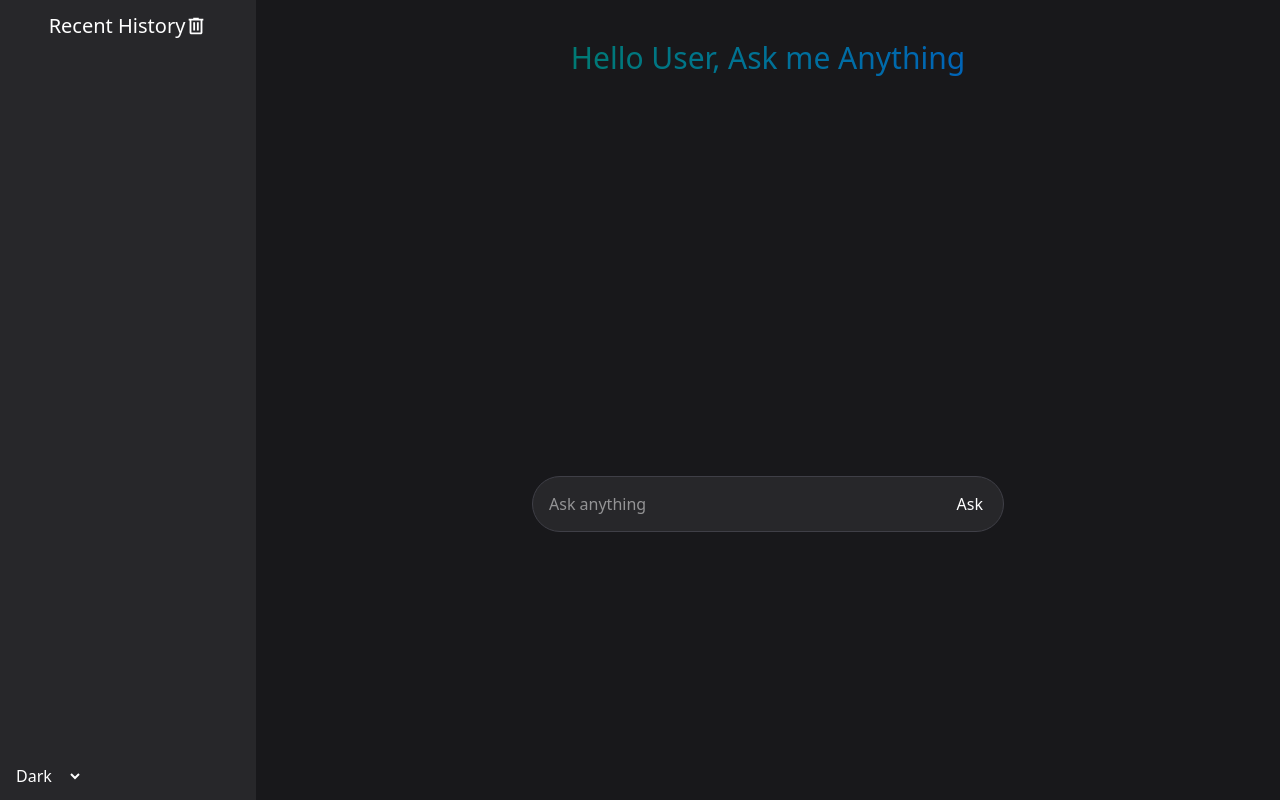
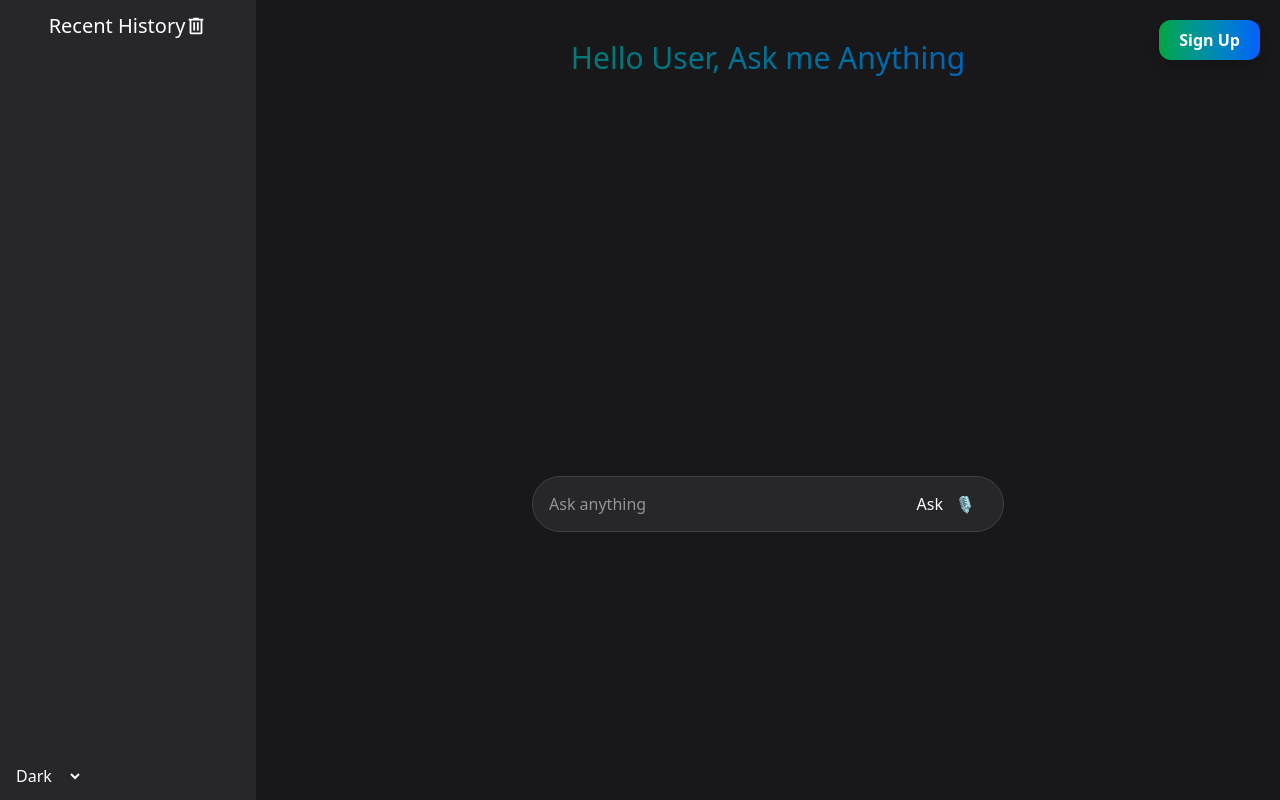
Before and after one commit to Abhiishek-webdev/react-ai-tool, a React (Vite) app: page / in a window 1280 px wide. Built offline with nearby package versions, Linux system fonts and the light colour scheme.

Commit message:
SignUp and VoiceChat update

```diff
--- a/src/App.jsx
+++ b/src/App.jsx
@@ -3,6 +3,8 @@ import "./App.css";
 import { URL } from "./constants";
 import RecentSearch from "./components/RecentSearch";
 import QuestionAnswer from "./components/QuestionAnswer";
+import VoiceChat from "./VoiceChat";
+import SignUp from "./SignUp";
 function App() {
   const [question, setQuestion] = useState("");
   const [result, setResult] = useState([]);
@@ -82,6 +84,7 @@ function App() {
 
   return (
      <div className={darkMode=='dark'?'dark':'light'}>
+       <SignUp/>
     <div className="grid grid-cols-5 h-screen text-center">
       <select onChange={(event)=>setDarkMode(event.target.value)} className="fixed text-white bottom-0 p-3">
         <option className="text-black" value="dark">Dark</option>
@@ -126,6 +129,7 @@ function App() {
             placeholder="Ask anything"
           />
           <button onClick={askQuestion}>Ask</button>
+           <VoiceChat onResult={(transcript) => setQuestion(transcript)} />
         </div>
       </div>
     </div>
```
